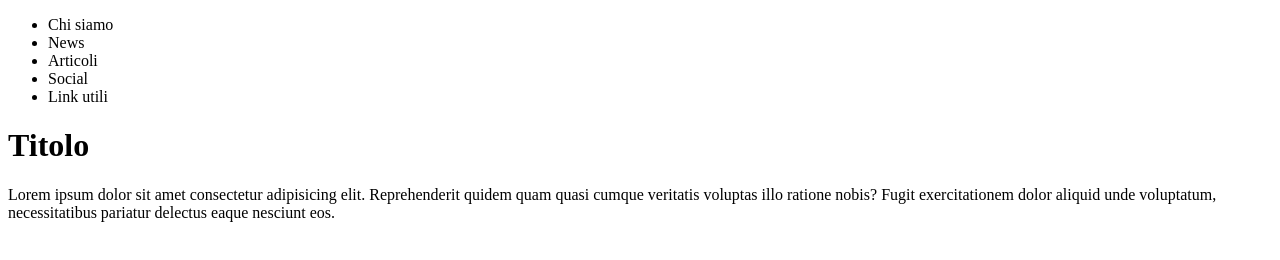
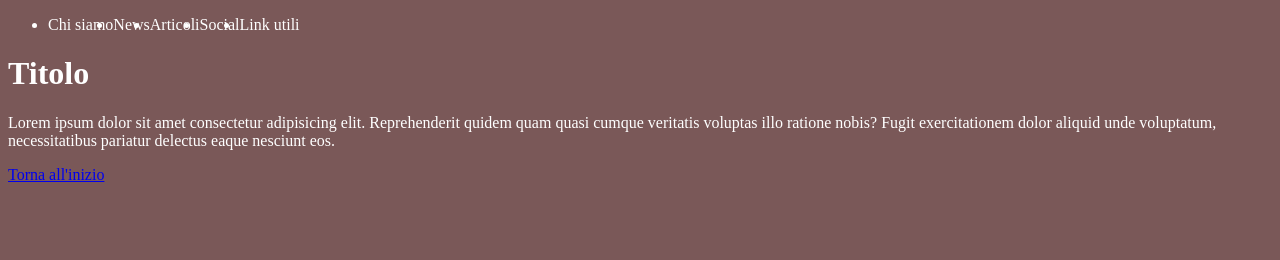
Before and after one commit to Hackademy-Part-time-29/Esercizio_01, a plain HTML site: page index.html in a window 1280 px wide. Drawn offline with Linux system fonts and the light colour scheme.

Commit message:
ho creato il main e il footer, ho aggiunto qualche dettaglio in CSS

```diff
--- a/index.html
+++ b/index.html
@@ -20,10 +20,16 @@
             </ul>
         </div>
     </nav>
-    <h1>Titolo</h1>
-    <p>Lorem ipsum dolor sit amet consectetur adipisicing elit. Reprehenderit quidem quam quasi cumque veritatis
-        voluptas illo ratione nobis? Fugit exercitationem dolor aliquid unde voluptatum, necessitatibus pariatur
-        delectus eaque nesciunt eos.</p>
+    <main>
+        <h1>Titolo</h1>
+        <p>Lorem ipsum dolor sit amet consectetur adipisicing elit. Reprehenderit quidem quam quasi cumque veritatis
+            voluptas illo ratione nobis? Fugit exercitationem dolor aliquid unde voluptatum, necessitatibus pariatur
+            delectus eaque nesciunt eos.</p>
+    </main>
+    <footer>
+        <a href="#">Torna all'inizio</a>
+    </footer>
+
 </body>
 
 </html>
--- a/style.css
+++ b/style.css
@@ -0,0 +1,8 @@
+body{
+    background-color: rgb(122, 88, 88);
+    color: white;
+}
+
+ul{
+    display:flex;
+}
```
